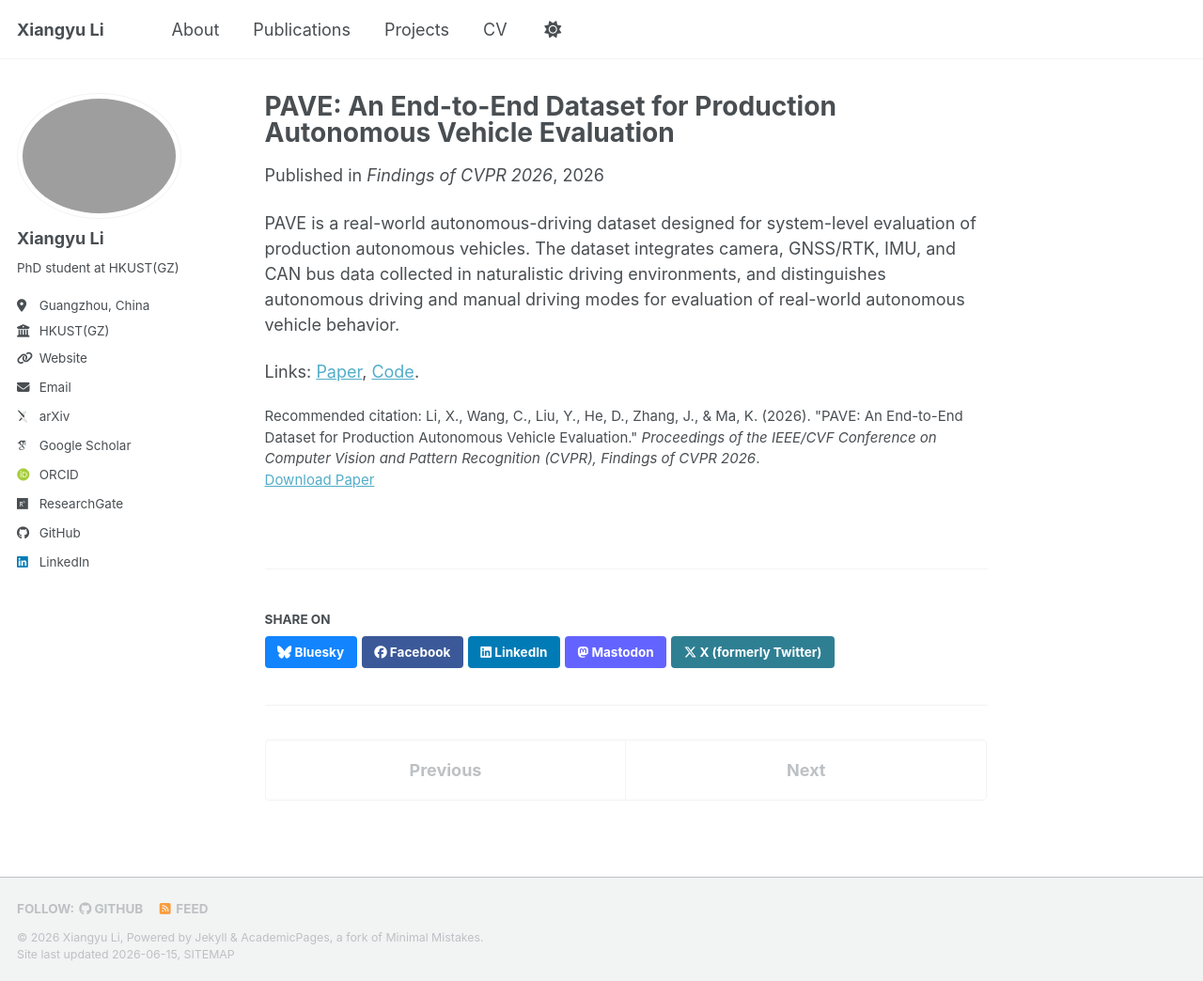
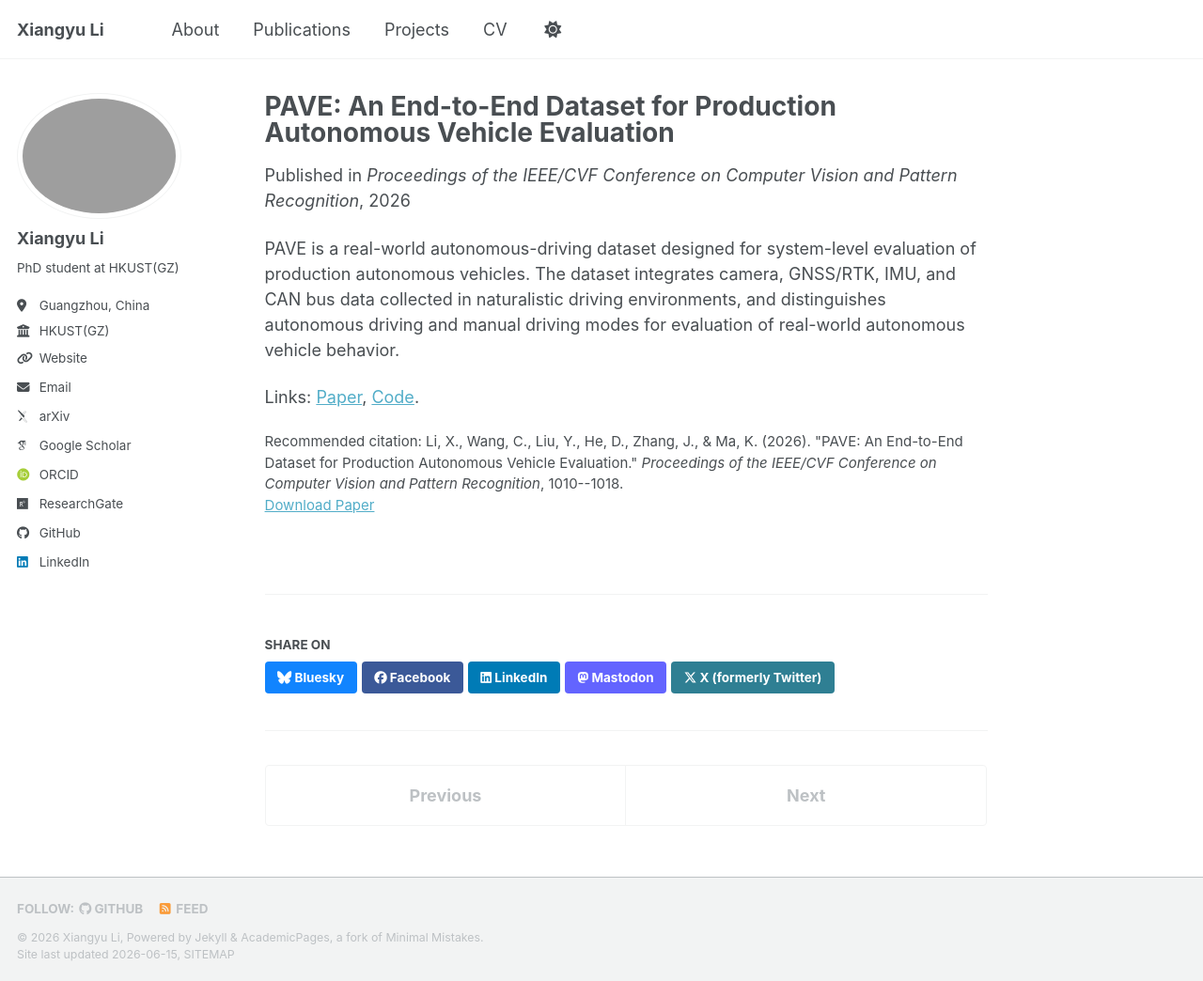
Before and after one commit to SheldonLeeLXY/SheldonLeeLXY.github.io, a Jekyll site: the page built from _publications/2026-06-08-pave.md, in a window 1280 px wide and 1044 px high. Shown: the whole window at 94% size. Built offline with Jekyll 4.4.1, drawn with Linux system fonts in a browser that asks for light colours; some web fonts are replaced; a script bundle is joined from its source files by our own code; library files that are not in the unit come from our copies.

Commit message:
chore: update SheldonLeeLXY.github.io 2026-06-15 10:54:32

```diff
--- a/_data/cv.json
+++ b/_data/cv.json
@@ -174,7 +174,7 @@
     },
     {
       "name": "PAVE: An End-to-End Dataset for Production Autonomous Vehicle Evaluation",
-      "publisher": "Findings of CVPR 2026",
+      "publisher": "Proceedings of the IEEE/CVF Conference on Computer Vision and Pattern Recognition",
       "releaseDate": "2026-06-08",
       "website": "https://arxiv.org/abs/2511.14185",
       "summary": "A real-world autonomous-driving dataset for system-level evaluation of production autonomous vehicles."
--- a/_publications/2026-06-08-pave.md
+++ b/_publications/2026-06-08-pave.md
@@ -5,9 +5,9 @@ category: conferences
 permalink: /publication/pave
 excerpt: "A real-world autonomous-driving dataset for system-level evaluation of production autonomous vehicles."
 date: 2026-06-08
-venue: "Findings of CVPR 2026"
+venue: "Proceedings of the IEEE/CVF Conference on Computer Vision and Pattern Recognition"
 paperurl: "https://arxiv.org/abs/2511.14185"
-citation: "Li, X., Wang, C., Liu, Y., He, D., Zhang, J., & Ma, K. (2026). &quot;PAVE: An End-to-End Dataset for Production Autonomous Vehicle Evaluation.&quot; <i>Proceedings of the IEEE/CVF Conference on Computer Vision and Pattern Recognition (CVPR), Findings of CVPR 2026</i>."
+citation: "Li, X., Wang, C., Liu, Y., He, D., Zhang, J., & Ma, K. (2026). &quot;PAVE: An End-to-End Dataset for Production Autonomous Vehicle Evaluation.&quot; <i>Proceedings of the IEEE/CVF Conference on Computer Vision and Pattern Recognition</i>, 1010--1018."
 ---
 
 PAVE is a real-world autonomous-driving dataset designed for system-level evaluation of production autonomous vehicles. The dataset integrates camera, GNSS/RTK, IMU, and CAN bus data collected in naturalistic driving environments, and distinguishes autonomous driving and manual driving modes for evaluation of real-world autonomous vehicle behavior.
```
Also changed, not shown: _pages/cv.md (+1 -1 lines).
